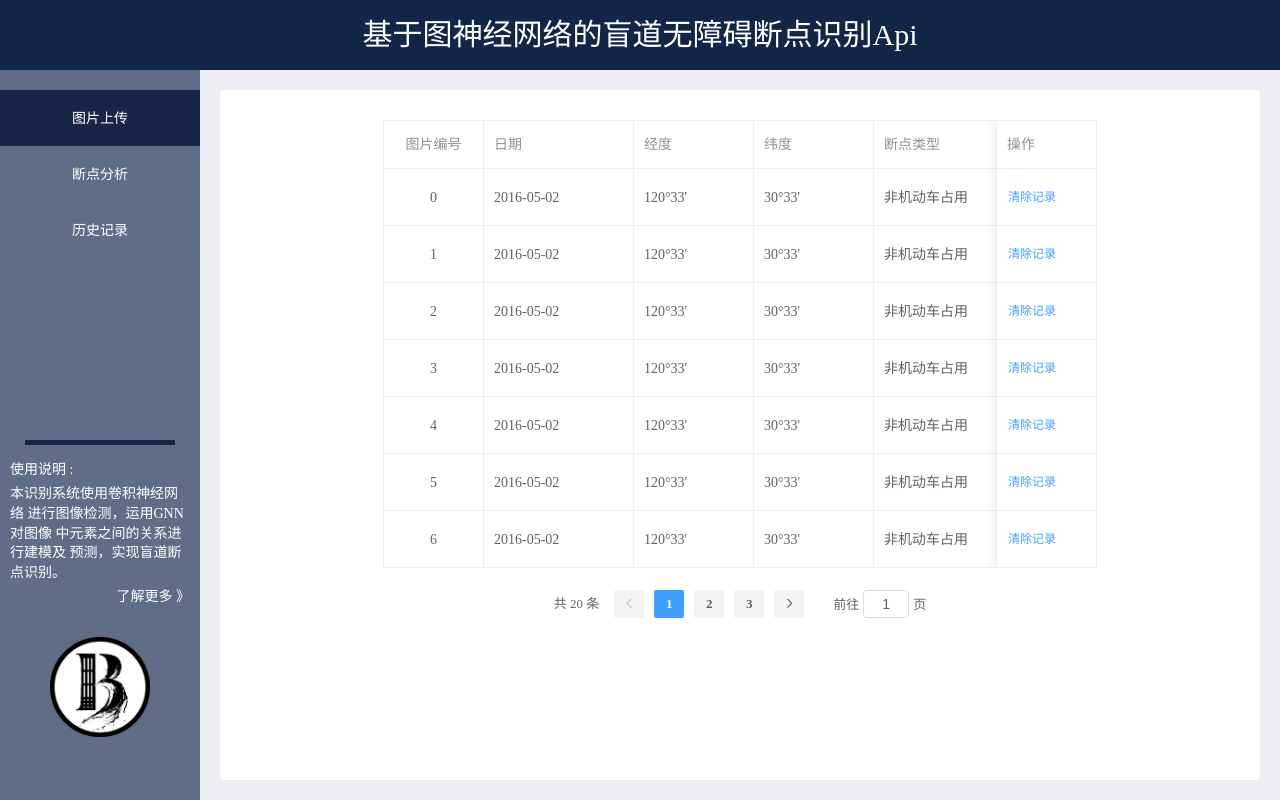
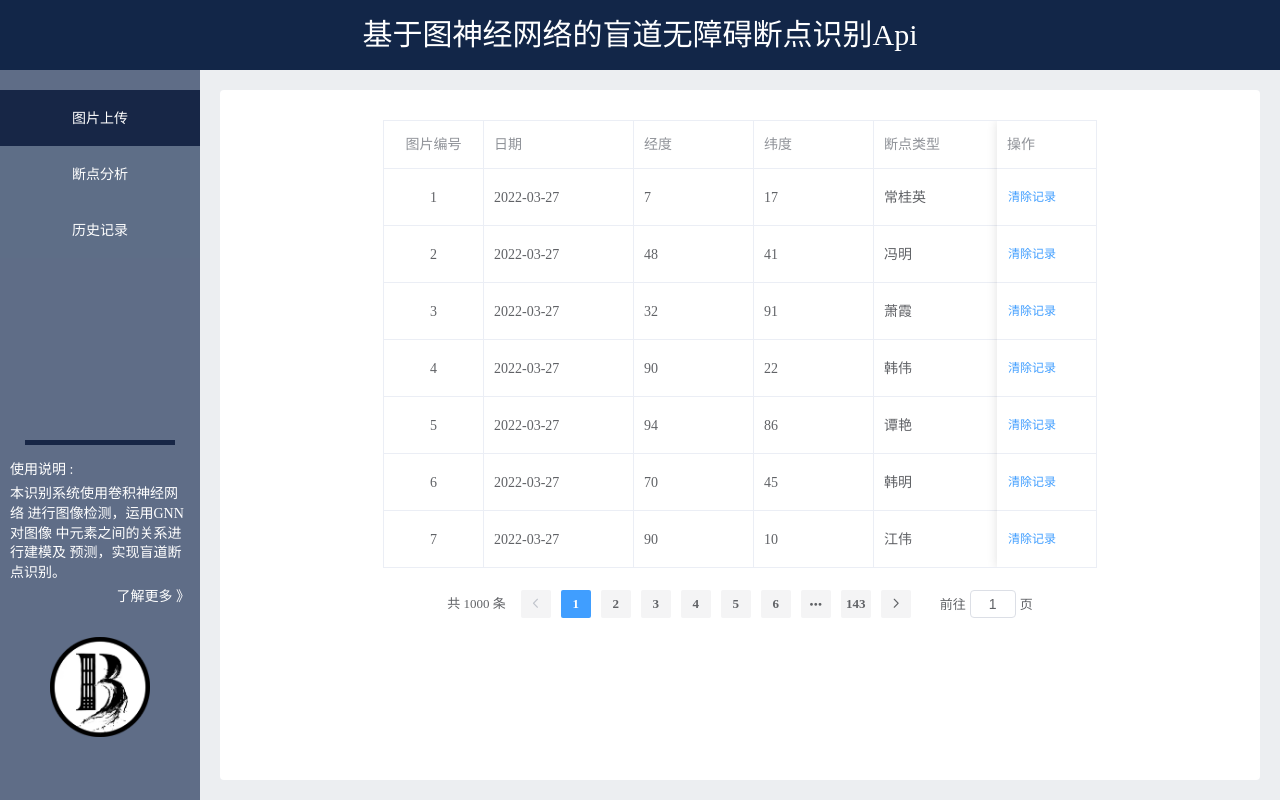
Before and after one commit to yanmiao99/web-image-project, a Vue app: page /history in a window 1280 px wide. Built offline with nearby package versions, Linux system fonts and the light colour scheme; no server answers.

Commit message:
feat : mock 分页数据

```diff
--- a/package.json
+++ b/package.json
@@ -17,6 +17,7 @@
     "@vue/cli-plugin-babel": "~4.5.15",
     "@vue/cli-plugin-router": "~4.5.15",
     "@vue/cli-service": "~4.5.15",
+    "mockjs": "^1.1.0",
     "sass": "^1.26.5",
     "sass-loader": "^8.0.2",
     "vue-template-compiler": "^2.6.11"
--- /dev/null
+++ b/src/mock/index.js
@@ -0,0 +1,57 @@
+import Mock from 'mockjs'
+
+
+const Random = Mock.Random
+const pageList = []
+
+function getNowFormatDate() {
+    let date = new Date();
+    let seperator1 = "-";
+    let year = date.getFullYear();
+    let month = date.getMonth() + 1;
+    let strDate = date.getDate();
+    if (month >= 1 && month <= 9) {
+        month = "0" + month;
+    }
+    if (strDate >= 0 && strDate <= 9) {
+        strDate = "0" + strDate;
+    }
+    return year + seperator1 + month + seperator1 + strDate;
+}
+
+
+for (let i = 0; i < 1000; i++) {
+    const page = {
+        'id': i + 1,
+        'index': i,
+        'type': Random.cname(3),
+        'lon': Random.integer(1, 100),
+        'lat': Random.integer(1, 100),
+        'date':getNowFormatDate(),
+        'count': Random.integer(1,100)
+    }
+
+    pageList.push(page)
+}
+
+// 分页接口
+Mock.mock('/list', 'post', (params) => {
+    const info = JSON.parse(params.body)
+    console.log(info)
+    // const info = params.body
+    const [index, size, total] = [info.pageIndex - 1, info.pageSize, pageList.length]
+    const len = total / size
+    const totalPages = len - parseInt(len) > 0 ? parseInt(len) : len
+    const curPageList = pageList.slice(index * size, (index + 1) * size)
+    return {
+        'code': '0',
+        'message': 'success',
+        'data': {
+            'pageIndex': index,
+            'pageSize': size,
+            'rows': curPageList,
+            'total': total,
+            'totalPages': totalPages
+        }
+    }
+})
--- a/src/views/breakpoint-analysis.vue
+++ b/src/views/breakpoint-analysis.vue
@@ -19,6 +19,7 @@
         </div>
         <el-table
             :data="tableData"
+            height="300"
             style="width: 100%">
           <el-table-column
               prop="index"
@@ -79,6 +80,36 @@ export default {
           index: 1,
           type: '事故',
           degree: '严重'
+        },
+        {
+          index: 2,
+          type: '事故2',
+          degree: '轻度'
+        },
+        {
+          index: 2,
+          type: '事故2',
+          degree: '轻度'
+        },
+        {
+          index: 2,
+          type: '事故2',
+          degree: '轻度'
+        },
+        {
+          index: 2,
+          type: '事故2',
+          degree: '轻度'
+        },
+        {
+          index: 2,
+          type: '事故2',
+          degree: '轻度'
+        },
+        {
+          index: 2,
+          type: '事故2',
+          degree: '轻度'
         },
         {
           index: 2,
--- a/src/views/history.vue
+++ b/src/views/history.vue
@@ -61,58 +61,65 @@
   </div>
 </template>
 <script>
+import '../mock/index'
+
 export default {
   name: 'history',
   data() {
     return {
       tableData: [],
       currentPage: 1,// 当前页码
-      total: 20,// 总条数
+      total: 0,// 总条数
       pageSize: 7 // 每页的数据条数
     }
   },
   created() {
-    this.getlivestockInfo(1);  //因为刚加载显示第一页的数据，所以为1.
-    for (let i = 0; i < this.pageSize; i++) {
-      this.tableData.push({
-        index: i,
-        date: '2016-05-02',
-        longitude: "120°33'",
-        latitude: "30°33'",
-        type: ' 非机动车占用 ',
-        total: 121
-      })
-    }
+    this.getPageInfo(1)
   },
+
   methods: {
     handleClick(row) {
       console.log(row);
     },
     // 请求分页数据
-    getlivestockInfo(num1) {
-      let params = new URLSearchParams();
-      console.log(params);
-      params.append('pageNum', num1);
-      // params.append('total',this.tableData.total);
-      this.$axios.post('url', params)         //"url"处填写后台的接口
-          .then(response => {  // 请求成功
-            console.log('请求成功');
-            //因为后台帮助分页，所以后台需要将一些数据传到前端，当然就不止有数据了，例如：数据的总数等等
-            this.tableData = response.data.data;   //response.data.data代表从后台请求到的所有的数据
-            this.currentPage = num1;      //因为每次请求的页数不同，所以采用一个变量代替
-            this.pageSize = this.tableData.pageSize;
-            this.total = this.tableData.total;
-            console.log(this.tableData.list.length);   //我后台的数据中数据是放在数组list中
-          }).catch(error => {  // 请求失败
-        console.log('请求失败');
-        console.log(error);
+    getPageInfo(pageIndex) {
+      const url = '/list'
+      let params = {
+        pageIndex: pageIndex,
+        pageSize: this.pageSize,
+      }
+      this.$axios({
+        headers: {
+          'Content-Type': 'application/json'
+        },
+        method: 'post',
+        url: url,
+        data: JSON.stringify(params)
+      }).then((res) => {
+        let data = res.data.data
+        this.tableData = []
+        data.rows.forEach(item => {
+          this.tableData.push({
+            index: item.index + 1,
+            date: item.date,
+            longitude: item.lon,
+            latitude: item.lat,
+            type: item.type,
+            total: item.count
+          })
+        })
+        this.currentPage = pageIndex
+        this.pageSize = data.pageSize
+        this.total = data.total;
+      }).catch(e => {
+        console.log(e);
       })
     },
     // 换页执行的代码
     handleCurrentChange(val) {
       console.log(`当前页: ${val}`);
       this.currentPage = val;
-      this.getlivestockInfo(val);
+      this.getPageInfo(val);
     },
     //每页条数改变时触发 选择一页显示多少行
     handleSizeChange(val) {
```
Also changed, not shown: 1 other file (tests, documents, lock files or other folders).
